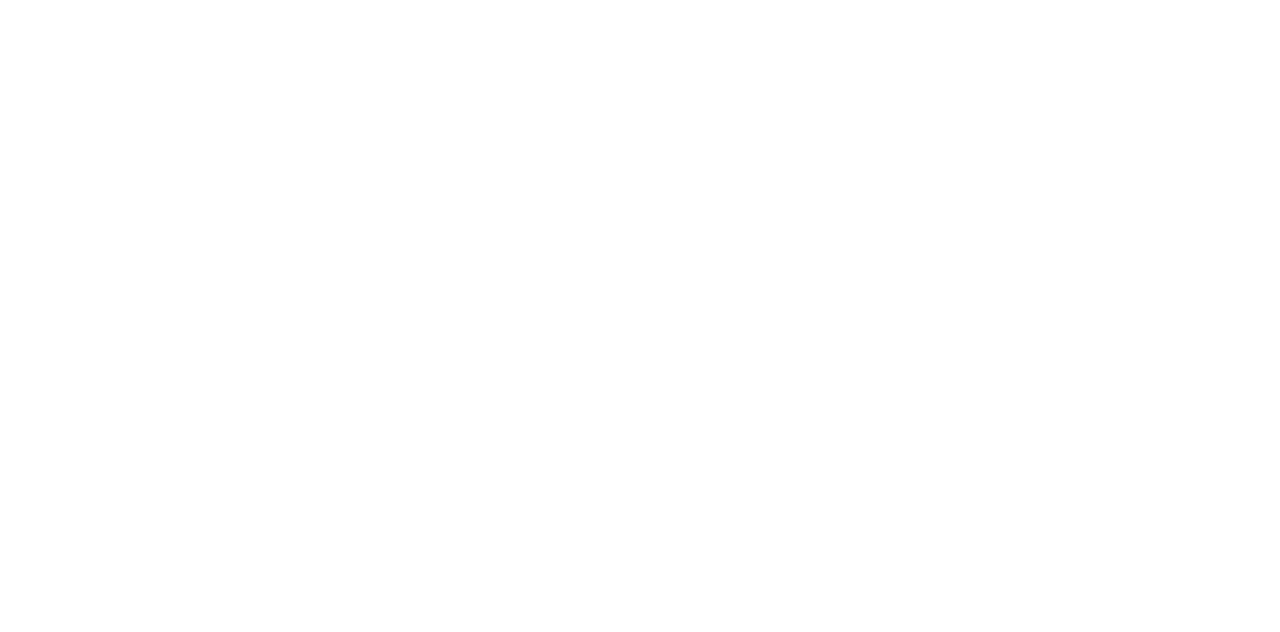
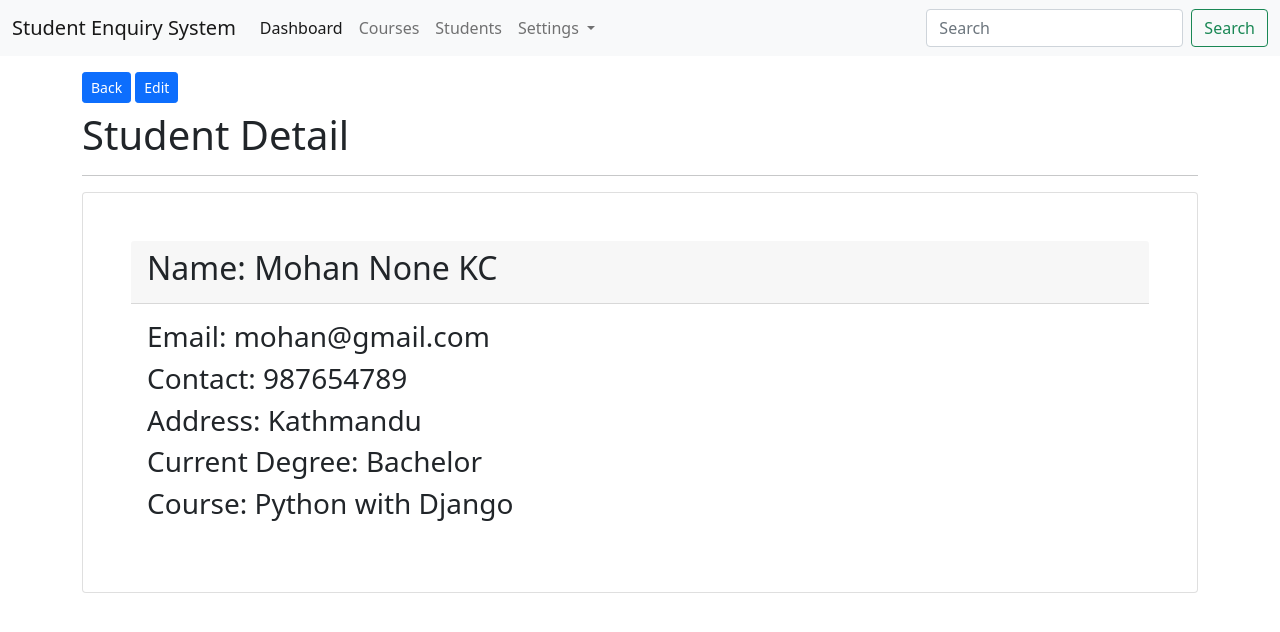
Before and after one commit to sixdgt/project_studentes, a Django app: page /students/show/1/ in a window 1280 px wide. Before the commit the part shown is empty. Shown: the top 632 px of the page. Run offline with Django 4.2, Linux system fonts and the light colour scheme; data comes from the database, SQL or seed files in the repository; both versions use the stored data as it was after the commit.

Commit message:
student edit, update, show & delete completed

```diff
--- a/project_student_enquiry_system/app_students/urls.py
+++ b/project_student_enquiry_system/app_students/urls.py
@@ -5,5 +5,6 @@ urlpatterns = [
     path('list/', views.student_index, name='student-index'),
     path('create/', views.student_create, name='student-create'),
     path('edit/<int:id>/', views.student_edit, name='student-edit'),
-    path('show/<int:id>/', views.student_show, name='student-show')
+    path('show/<int:id>/', views.student_show, name='student-show'),
+    path('delete/<int:id>/', views.student_delete, name='student-delete')
 ]
--- a/project_student_enquiry_system/app_students/views.py
+++ b/project_student_enquiry_system/app_students/views.py
@@ -25,8 +25,23 @@ def student_index(request):
     return render(request, "students/index.html", context)
 
 def student_edit(request, id):
-
-    return render(request, 'students/edit.html')
+    student = StudentModel.objects.get(id=id)
+    form = StudentCreateForm(instance=student)
+    context = {"form": form}
+    if request.method == "POST":
+        std = StudentCreateForm(data=request.POST, instance=student)
+        if std.is_valid():
+            std.save()
+            return redirect("student-index")
+        return redirect("student-edit", id)
+    return render(request, 'students/edit.html', context)
 
 def student_show(request, id):
-    return render(request, 'students/show.html')
+    student = StudentModel.objects.get(id=id)
+    context = {"student": student}
+    return render(request, 'students/show.html', context)
+
+def student_delete(request, id):
+    student = StudentModel.objects.get(id=id)
+    student.delete()
+    return redirect("student-index")
--- a/project_student_enquiry_system/templates/students/index.html
+++ b/project_student_enquiry_system/templates/students/index.html
@@ -34,7 +34,7 @@
                 <td><a href="{% url 'student-edit' val.id %}"
                     class="btn btn-primary btn-sm mt-3 mb-2">Edit</a>
                 </td>
-                <td><a href="{% url 'student-show' val.id %}"
+                <td><a href="{% url 'student-delete' val.id %}"
                     class="btn btn-primary btn-sm mt-3 mb-2">Delete</a>
                 </td>
             </tr>
--- a/project_student_enquiry_system/templates/students/show.html
+++ b/project_student_enquiry_system/templates/students/show.html
@@ -0,0 +1,26 @@
+{% extends 'layouts/master.html' %}
+
+{% block title %}
+Student | SHOW
+{% endblock %}
+
+{% block content %}
+<div class="container">
+    <a href="{% url 'student-index' %}" class="btn btn-primary btn-sm mt-3 mb-2">Back</a>
+    <a href="{% url 'student-edit' student.id %}" class="btn btn-sm btn-primary mt-3 mb-2">Edit</a>
+    <h1>Student Detail</h1>
+    <hr>
+    <div class="card p-5 mt-3">
+        <div class="card-header">
+            <h2>Name: {{ student.first_name }} {{ student.middle_name }} {{ student.last_name }}</h2>
+        </div>
+        <div class="card-body">
+            <h3>Email: {{ student.email }}</h3>
+            <h3>Contact: {{ student.contact }}</h3>
+            <h3>Address: {{ student.address }}</h3>
+            <h3>Current Degree: {{ student.current_degree }}</h3>
+            <h3>Course: {{ student.course.course_name }}</h3>
+        </div>
+    </div>
+</div>
+{% endblock %}
```
Also changed, not shown: project_student_enquiry_system/templates/students/edit.html (+20 -0 lines), project_student_enquiry_system/db.sqlite3.
